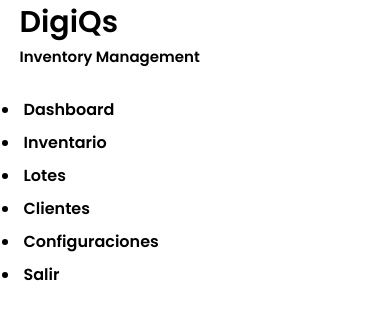
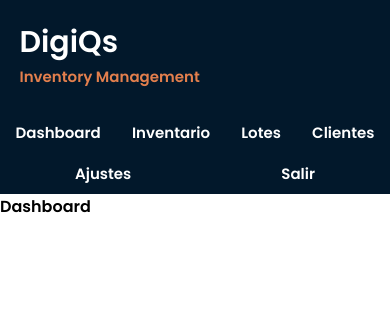
Before and after one commit to asoftcouch/DigiQs, a React (Create React App) app in the folder app-digiqs/: page / in a window 390 px wide. Shown: the top 318 px of the page. Built offline with nearby package versions, Linux system fonts and the light colour scheme.

Commit message:
added new components

```diff
--- a/app-digiqs/src/components/Nav.js
+++ b/app-digiqs/src/components/Nav.js
@@ -7,7 +7,7 @@ const Nav = () => {
     <div>
         <div className="logo">
             <h1>DigiQs</h1>
-            <h2>Inventory Management </h2>
+            <h2>Inventory Management</h2>
             <br/>
         </div>
         <nav className="nav">
@@ -16,7 +16,7 @@ const Nav = () => {
                 <li>Inventario</li>
                 <li>Lotes</li>
                 <li>Clientes</li>
-                <li>Configuraciones</li>
+                <li>Ajustes</li>
                 <li>Salir</li>
             </ul>
         </nav>
--- a/app-digiqs/src/pages/Dashboard.js
+++ b/app-digiqs/src/pages/Dashboard.js
@@ -3,7 +3,7 @@ import React from 'react';
 const Dashboard = () => {
     return (
         <div>
-
+            Dashboard
         </div>
     )
 }
--- a/app-digiqs/src/pages/Inventario.js
+++ b/app-digiqs/src/pages/Inventario.js
@@ -4,7 +4,7 @@ import React from 'react';
 const Inventario = () => {
     return (
         <div>
-            <h2>Dashboard</h2>
+            <h2>Inventario</h2>
         </div>
     )
 }
--- a/app-digiqs/src/styles/app.css
+++ b/app-digiqs/src/styles/app.css
@@ -10,6 +10,31 @@
 html,
 body {
   height: 100%;
-  width: 100%;
-  overflow: hidden;
+  overflow-y: hidden;
 }
+
+.Page-wrapper {
+  display: flex;
+}
+
+.Page-view {
+  flex: 5;
+}
+
+.Notification-bar {
+  flex: 1;
+}
+
+.Navigation-bar {
+  flex: 1;
+  min-width: 150px;
+  background-color: #02182b;
+  height: 1200px;
+}
+
+@media only screen and (max-width: 768px) {
+  /* Para mi modelo responsivo: page-viewer*/
+  .Page-wrapper {
+    flex-direction: column;
+  }
+}
--- a/app-digiqs/src/styles/nav.css
+++ b/app-digiqs/src/styles/nav.css
@@ -1,19 +1,50 @@
+.nav {
+  color: white;
+}
+
 .logo h1 {
+  margin-top: 5%;
   font-size: 30px;
   margin-left: 5%;
+  word-wrap: break-word;
+  color: white;
 }
+
 .logo h2 {
   font-size: 15px;
   margin-left: 5%;
+  color: #e37f4d;
 }
 
 .nav ul {
   display: flex;
   flex-direction: column;
-  justify-content: space-around;
+  justify-content: space-evenly;
 }
 
 .nav ul li {
+  margin-top: 10%;
+  /* margin-left: 10%; */
   margin-left: 5%;
-  padding: 4px;
+  padding: 5px;
+  font-size: 15px;
+  list-style: none;
 }
+
+.nav ul li:hover {
+  cursor: pointer;
+  color: #e37f4d;
+}
+
+@media only screen and (max-width: 768px) {
+  /* Para mi modelo responsivo: navigation-bar*/
+  .nav ul {
+    flex-direction: row;
+    flex-wrap: wrap;
+    justify-content: space-around;
+  }
+
+  .nav ul li {
+    margin: 1%;
+  }
+}
```
Also changed, not shown: app-digiqs/src/components/NotiBar.js (added, +10 -0 lines).
